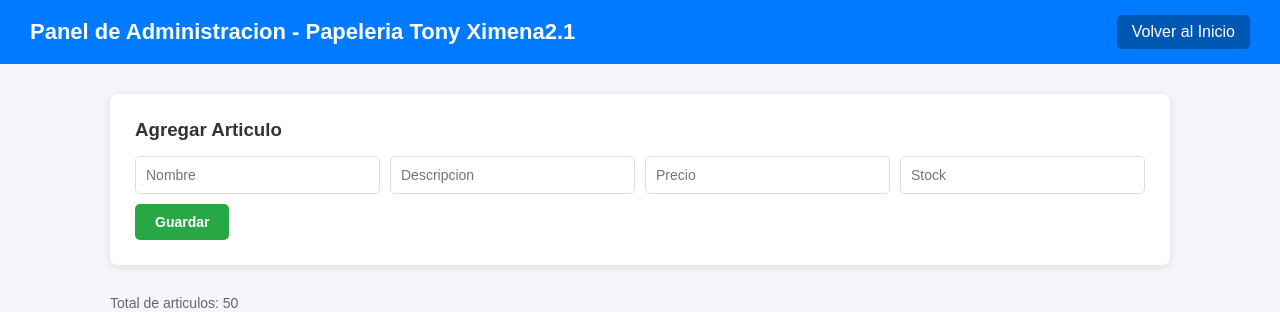
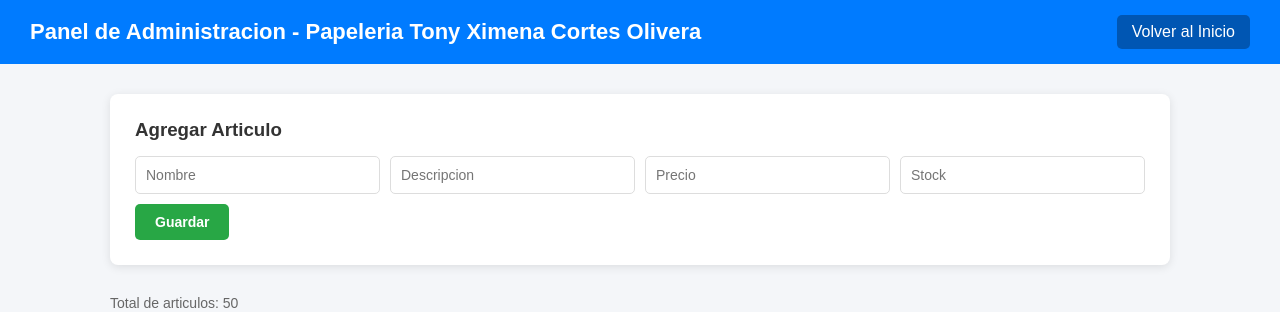
Before and after one commit to XimenaCorte/ProyectoFinalTony12, a PHP site: page /admin.php in a window 1280 px wide. Shown: the top 312 px of the page. Run offline with PHP 8.4, Linux system fonts and the light colour scheme; the visitor is signed in with stand-in values (Sample User, id 1); data comes from the database, SQL or seed files in the repository.

Commit message:
Se puso el nombre completo de Ximena Cortes Olivera

```diff
--- a/admin.php
+++ b/admin.php
@@ -65,7 +65,7 @@ $resultado = $conn->query("SELECT * FROM articulos ORDER BY id ASC");
 <head>
     <meta charset="UTF-8">
     <meta name="viewport" content="width=device-width, initial-scale=1.0">
-    <title>Panel Administrativo - Papeleria Tony Ximena 2.1</title>
+    <title>Panel Administrativo - Papeleria Tony Ximena Cortes Olivera</title>
     <style>
         * { margin: 0; padding: 0; box-sizing: border-box; }
         body { font-family: Arial, sans-serif; background: #f4f6f9; }
@@ -97,7 +97,7 @@ $resultado = $conn->query("SELECT * FROM articulos ORDER BY id ASC");
 <body>
     <header>
 
-        <h1>Panel de Administracion - Papeleria Tony Ximena2.1</h1>
+        <h1>Panel de Administracion - Papeleria Tony Ximena Cortes Olivera</h1>
         <a href="index.php">Volver al Inicio</a>
     </header>
 
```
